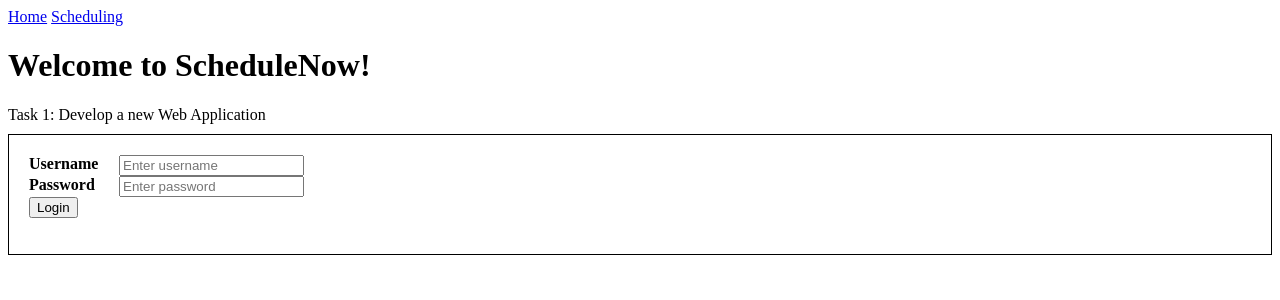
After one commit to Brunoara12/schedule-now, a Java web app: page /login in a window 1280 px wide. The commit adds this page. Shown: the top 300 px of the page. Run offline with Spring Boot 4, a stand-in JSP engine, Linux system fonts and the light colour scheme; data that the repository does not hold is empty; the project's own start-up code is not run, and a stand-in starts its controllers and pages; some of the project's set-up classes (security, data sources, template engines, error pages and the like) are left out, and stand-ins take their place.

Commit message:
hotfix: - removed duplicated pom dependencies - removed deprecated inheritance - added synchronous form submit login from index page - updated PUT request response status code from 300 -> 200 - jsp and css format updates

```diff
--- a/src/main/java/com/bruno/config/ApplicationMvcConfig.java
+++ b/src/main/java/com/bruno/config/ApplicationMvcConfig.java
@@ -5,14 +5,14 @@ import org.springframework.context.annotation.ComponentScan;
 import org.springframework.context.annotation.Configuration;
 import org.springframework.web.servlet.config.annotation.EnableWebMvc;
 import org.springframework.web.servlet.config.annotation.ResourceHandlerRegistry;
-import org.springframework.web.servlet.config.annotation.WebMvcConfigurerAdapter;
+import org.springframework.web.servlet.config.annotation.WebMvcConfigurer;
 import org.springframework.web.servlet.view.InternalResourceViewResolver;
 
 
 @Configuration
 @EnableWebMvc
 @ComponentScan({"com.bruno"})
-public class ApplicationMvcConfig extends WebMvcConfigurerAdapter {
+public class ApplicationMvcConfig implements WebMvcConfigurer {
 
 	@Bean(name = "viewResolver")
 	public InternalResourceViewResolver getViewResolver() {
--- a/src/main/java/com/bruno/controller/HomeController.java
+++ b/src/main/java/com/bruno/controller/HomeController.java
@@ -2,15 +2,42 @@ package com.bruno.controller;
 
 import org.springframework.stereotype.Controller;
 import org.springframework.web.bind.annotation.GetMapping;
+import org.springframework.web.bind.annotation.PostMapping;
+import org.springframework.web.bind.annotation.RequestParam;
+import org.springframework.web.servlet.ModelAndView;
 
 @Controller
 public class HomeController {
 
 
 	@GetMapping("/")
-	public String getHomePage() {
-		return "index";
+	public ModelAndView getHomePage() {
+		ModelAndView mv = new ModelAndView();
+		mv.setViewName("index");
+
+		return mv;	}
+
+	@GetMapping("/login")
+	public ModelAndView getLoginPage() {
+		ModelAndView mv = new ModelAndView();
+		mv.setViewName("index");
+
+		return mv;
 	}
 
+	@PostMapping("/login")
+	public ModelAndView submit(@RequestParam("username") String username,
+			@RequestParam("password") String password) {
 
+		ModelAndView mv = new ModelAndView();
+		if(username.length() >= 3 && password.length() >= 5) {
+			mv.setViewName("scheduling");
+			mv.addObject("username",username);
+		} else {
+			mv.setViewName("index");
+			mv.addObject("validation", "Username or password is not long enough");
+		}
+
+		return mv;
+	}
 }
--- a/src/main/java/com/bruno/controller/SchedulingController.java
+++ b/src/main/java/com/bruno/controller/SchedulingController.java
@@ -54,11 +54,11 @@ public class SchedulingController {
 	}
 
 	@PutMapping("/jobs/{id}")
-	public ResponseEntity<Job> updateJob(@PathVariable Long id, @RequestBody Job job) {
+	public ResponseEntity<?> updateJob(@PathVariable Long id, @RequestBody Job job) {
 		Job newJob = jobService.update(id, job);
 
 		return newJob != null ? new ResponseEntity<Job>(job, HttpStatus.OK) :
-			new ResponseEntity<Job>(HttpStatus.NOT_MODIFIED);
+			new ResponseEntity<Job>(HttpStatus.NO_CONTENT);
 	}
 
 	@DeleteMapping("/jobs/{id}")
--- /dev/null
+++ b/src/main/webapp/static/css/app.css
@@ -0,0 +1,21 @@
+
+.has-error{
+	color:red;
+}
+
+.formcontainer{
+	border: 1px solid #000;
+	padding: 20px;
+	margin-top: 10px;
+}
+
+label {
+	display: block;
+	position: relative;
+	padding-left: 90px;
+}
+
+label > span {
+	position: absolute;
+	left: 0;
+}
--- /dev/null
+++ b/src/main/webapp/views/index.jsp
@@ -0,0 +1,40 @@
+<!DOCTYPE html PUBLIC "-//W3C//DTD XHTML 4.01
+Transitional//EN" "http://www.w3.org/TR/html4/loose.dtd">
+<%@ taglib prefix="c" uri="http://java.sun.com/jsp/jstl/core"  %>
+
+<html>
+	<head>
+		<%@ page language="java" contentType="text/html; charset=ISO-8859-1"
+		pageEncoding="ISO-8859-1" isELIgnored="false"%>
+
+		<meta http-equiv="Content-Type" content="text/html; charset=ISO-8859-1">
+		<link href="<c:url value='/static/css/app.css' />" rel="stylesheet"></link>
+
+		<title>ScheduleNow</title>
+	</head>
+	<body>
+		<div class="topnav">
+			<a class="active" href="/ScheduleNow/">Home</a>
+			<a href="/ScheduleNow/scheduling/">Scheduling</a>
+		</div>
+
+		<h1>Welcome to ScheduleNow!</h1>
+		<span>Task 1: Develop a new Web Application </span>
+
+		<form action="login" method="POST">
+			<div class="formcontainer">
+				<label for="username"><span><b>Username</b></span>
+					<input type="text" placeholder="Enter username" name="username" required>
+				</label>
+
+				<label for="password"><span><b>Password</b></span>
+					<input type="password" placeholder="Enter password" name="password" required>
+				</label>
+
+				<button type="submit">Login</button>
+				<p class="has-error">${validation}</p>
+			</div>
+		</form>
+
+	</body>
+</html>
--- a/src/main/webapp/views/scheduling.jsp
+++ b/src/main/webapp/views/scheduling.jsp
@@ -36,7 +36,7 @@
 
     <div class="generic-container" data-ng-controller="SchedulingController as ctrl">
           <div class="panel panel-default">
-              <div class="panel-heading"><span class="lead">Work Scheduling Form </span></div>
+              <div class="panel-heading"><span class="lead">Welcome ${username}, Work Scheduling Form </span></div>
               <div class="formcontainer">
                   <form data-ng-submit="ctrl.submit()" name="myForm" class="form-horizontal">
                       <input type="hidden" data-ng-model="ctrl.job.id" />
```
Also changed, not shown: pom.xml (+0 -13 lines), src/main/webapp/WEB-INF/web.xml (+0 -10 lines), src/main/webapp/index.jsp (deleted, +0 -25 lines).
